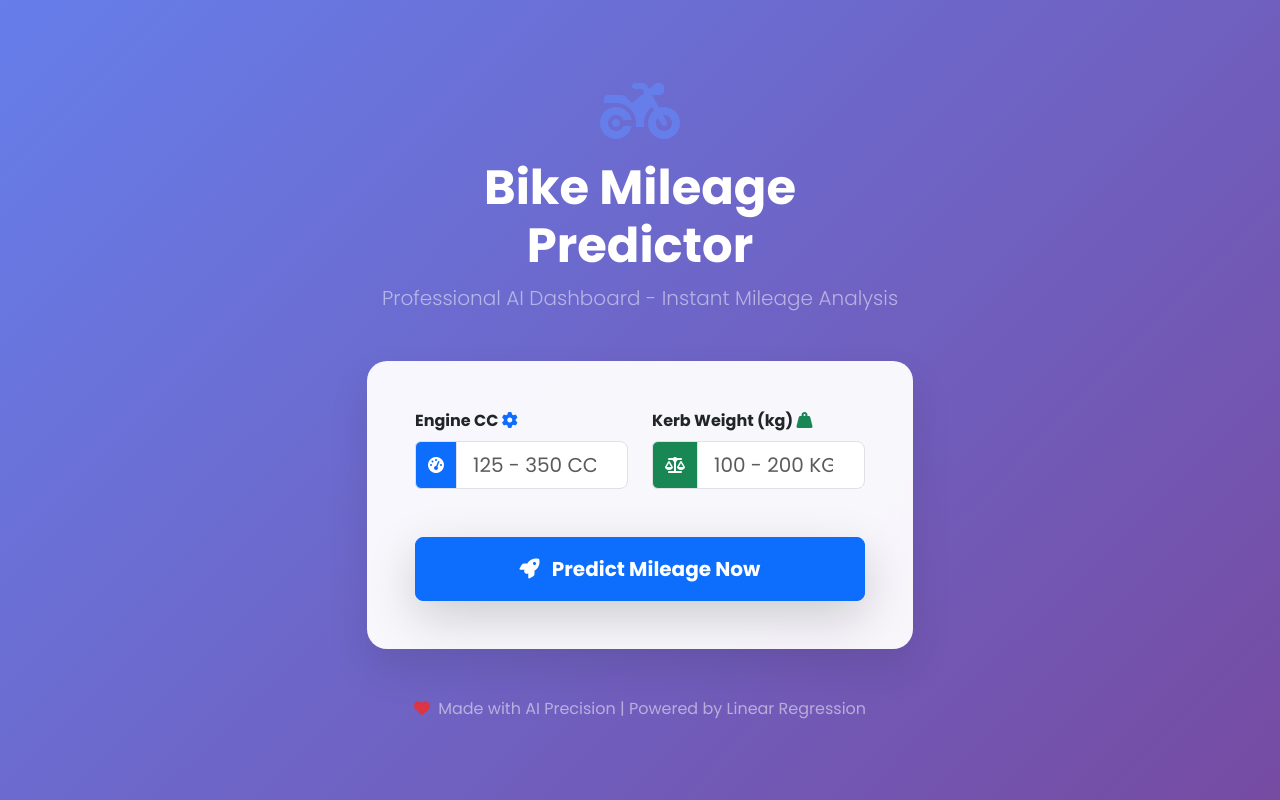
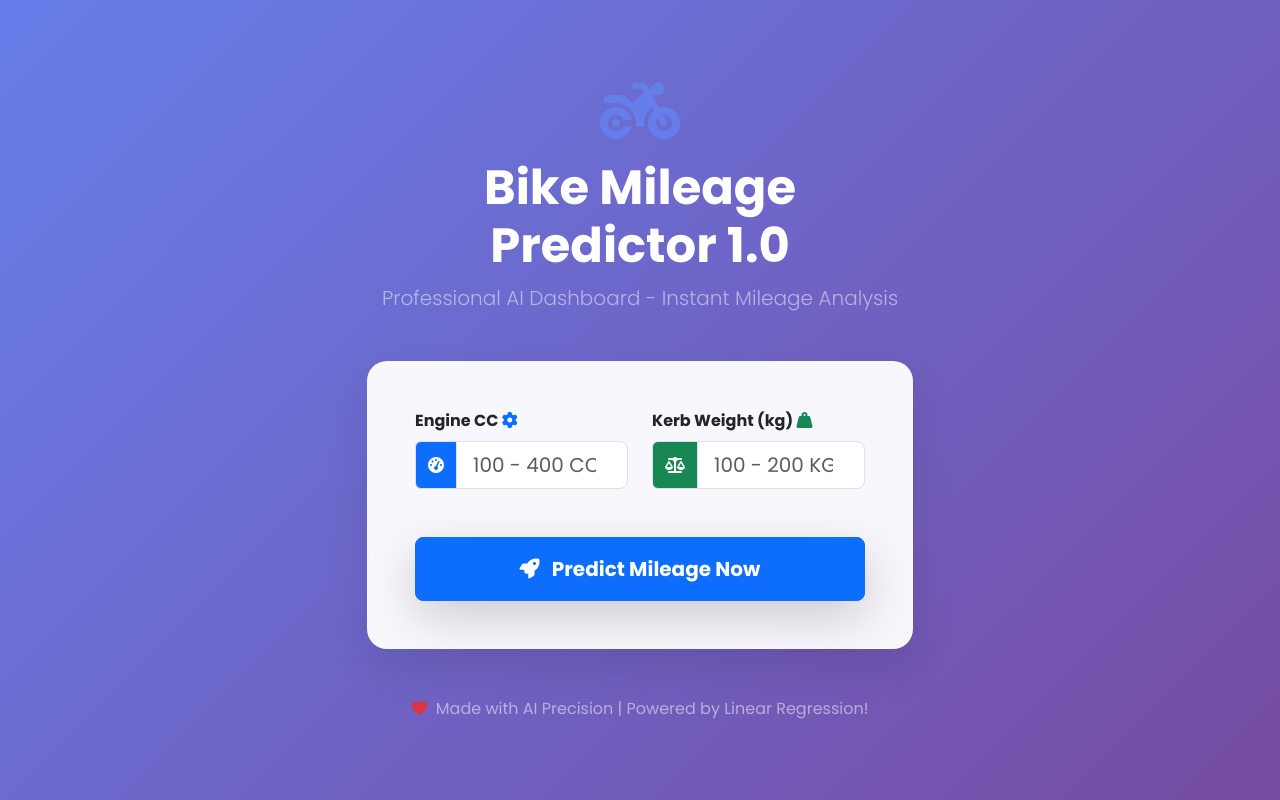
Before and after one commit to jana-s74/bike-mileage-app, a Flask app: page / in a window 1280 px wide. Run offline with Flask 3, Linux system fonts and the light colour scheme; parts of the project's set-up code (start-up, migrations or seed data) failed here and were passed over.

Commit message:
Update index.html

```diff
--- a/templates/index.html
+++ b/templates/index.html
@@ -3,7 +3,7 @@
 <head>
     <meta charset="UTF-8">
     <meta name="viewport" content="width=device-width, initial-scale=1.0">
-    <title>Bike Mileage Predictor Pro</title>
+    <title>Bike Mileage Predictor Pro 1.0</title>
     <link href="https://cdn.jsdelivr.net/npm/bootstrap@5.3.0/dist/css/bootstrap.min.css" rel="stylesheet">
     <link href="https://cdnjs.cloudflare.com/ajax/libs/font-awesome/6.4.0/css/all.min.css" rel="stylesheet">
     <link href="https://fonts.googleapis.com/css2?family=Poppins:wght@300;400;500;600;700&display=swap" rel="stylesheet">
@@ -34,7 +34,7 @@
                 <!-- Header -->
                 <div class="text-center mb-5">
                     <i class="fas fa-motorcycle bike-icon mb-3"></i>
-                    <h1 class="display-5 fw-bold text-white mb-2">Bike Mileage Predictor</h1>
+                    <h1 class="display-5 fw-bold text-white mb-2">Bike Mileage Predictor 1.0</h1>
                     <p class="lead text-white-50 mb-0">Professional AI Dashboard - Instant Mileage Analysis</p>
                 </div>
 
@@ -47,7 +47,7 @@
                                 <div class="input-group input-group-custom">
                                     <span class="input-group-text bg-primary text-white"><i class="fas fa-tachometer-alt"></i></span>
                                     <input type="number" step="0.1" min="50" max="500" name="cc" class="form-control form-control-lg"
-                                           placeholder="125 - 350 CC" required>
+                                           placeholder="100 - 400 CC" required>
                                 </div>
                             </div>
                             <div class="col-md-6">
@@ -98,7 +98,7 @@
                 <div class="text-center mt-5">
                     <p class="text-white-50 mb-0">
                         <i class="fas fa-heart text-danger me-1"></i>
-                        Made with AI Precision | Powered by Linear Regression
+                        Made with AI Precision | Powered by Linear Regression!
                     </p>
                 </div>
             </div>
```
